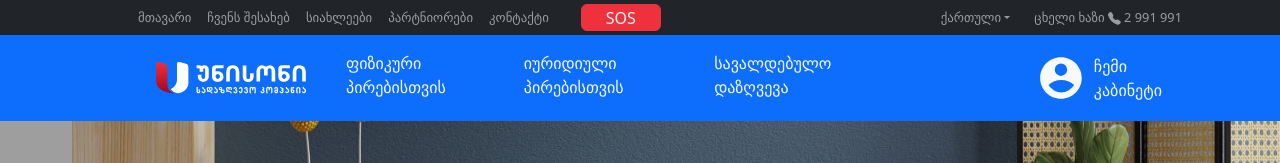
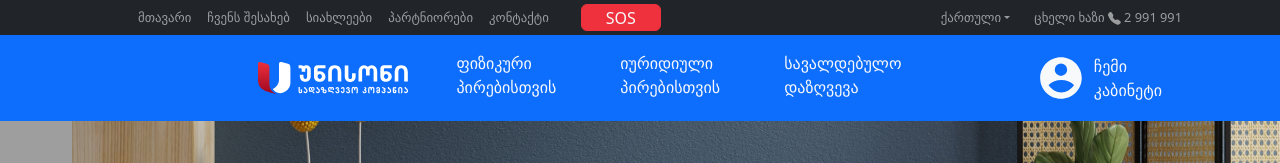
Before and after one commit to Tsotne91/unisoni-softlab, a React (Create React App) app: page / in a window 1280 px wide. Shown: the top 163 px of the page. Built offline with nearby package versions, Linux system fonts and the light colour scheme; grey boxes are pictures that could not be loaded.

Commit message:
Trying to insert overlay in MainNavbar but not yet working

```diff
--- a/public/index.html
+++ b/public/index.html
@@ -7,9 +7,8 @@
     <meta name="theme-color" content="#000000" />
     <meta
       name="description"
-      content="Web site created using create-react-app"
+      content="Unisoni Insurance Company"
     />
-    <link rel="apple-touch-icon" href="%PUBLIC_URL%/logo192.png" />
     <!--
       manifest.json provides metadata used when your web app is installed on a
       user's mobile device or desktop. See https://developers.google.com/web/fundamentals/web-app-manifest/
--- a/src/components/MainNavbar.js
+++ b/src/components/MainNavbar.js
@@ -1,15 +1,17 @@
-import {Container, Nav, Navbar} from "react-bootstrap";
-import React from "react";
+import {Container, Nav, Navbar, Overlay} from "react-bootstrap";
+import React, {useRef, useState} from "react";
 import "bootstrap/dist/css/bootstrap-grid.min.css";
 import {RiAccountCircleFill} from "react-icons/ri"
 
 
 export default function MainNavbar() {
+    // const [show, setShow] = useState(false);
+    // const target = useRef(null);
 
     return (
         <Navbar bg="primary" variant="primary" className="px-lg-5 px-md-3 px-sm-1">
             <Container  className="mx-lg-5 mx-md-3 mx-sm-1 justify-content-center">
-                <Nav className="px-5">
+                <Nav className="px-5 w-75">
                     <Navbar.Brand href="#home">
                         {/*temporary img, SVG is needed here*/}
                         <img src="./img/Logo.svg"
@@ -19,9 +21,40 @@ export default function MainNavbar() {
                              alt="Unison Logo"
                         />
                     </Navbar.Brand>
-                    <Nav.Link href="#physical" className="mx-3 text-light">ფიზიკური პირებისთვის</Nav.Link>
-                    <Nav.Link href="#judicial" className="mx-3 text-light">იურიდიული პირებისთვის</Nav.Link>
-                    <Nav.Link href="#obligatory" className="mx-3 text-light">სავალდებულო დაზღვევა</Nav.Link>
+                    <Nav.Link
+                        // ref={target} onMouseOver={() => setShow(!show)}
+                              href="#physical" className="mx-3 px-3 text-light ">ფიზიკური პირებისთვის</Nav.Link>
+                    {/*<Overlay target={target.current} show={show} placement='bottom'> {*/}
+                    {/*    ({show, scheduleUpdate, arrowProps, outOfBoundaries, placement, popper, ...props}) => (*/}
+                    {/*        <div*/}
+                    {/*            {...props}*/}
+                    {/*            style={{*/}
+                    {/*                position: 'absolute',*/}
+                    {/*                right: '5rem',*/}
+                    {/*                top: '4rem',*/}
+                    {/*                width: '23rem',*/}
+                    {/*                textAlign: 'center',*/}
+                    {/*                fontSize: "0.8rem",*/}
+                    {/*                padding: '0.4rem 1rem',*/}
+                    {/*                borderRadius: 5,*/}
+                    {/*                ...props.style,*/}
+                    {/*            }}*/}
+                    {/*        >*/}
+                    {/*            <div className="py-2"><a style={{textDecoration:"none"}}>ინდივიდუალური ჯანმრთელობის დაზღვევაა</a></div>*/}
+                    {/*            <div className="py-2"><a style={{textDecoration:"none"}}>ავტოდაზღვევა - პაკეტები</a></div>*/}
+                    {/*            <div className="py-2"><a style={{textDecoration:"none"}}>მძღოლის პასუხისმგებლობის დაზღვევა</a></div>*/}
+                    {/*            <div className="py-2"><a style={{textDecoration:"none"}}>სამოგზაურო დაზღვევა</a></div>*/}
+
+                    {/*        </div>*/}
+
+
+                    {/*    )}*/}
+
+
+                    {/*</Overlay>*/}
+
+                    <Nav.Link href="#judicial" className="mx-3 px-3 text-light ">იურიდიული პირებისთვის</Nav.Link>
+                    <Nav.Link href="#obligatory" className="mx-3 px-3 text-light">სავალდებულო დაზღვევა</Nav.Link>
                 </Nav>
             </Container>
                 <Nav className="mx-lg-5">
--- a/src/components/TopNavbar.js
+++ b/src/components/TopNavbar.js
@@ -28,7 +28,7 @@ export default function TopNavbar() {
                         placement='bottom'
                     >
                         {
-                            ({show: _show, popper, ...props}) =>
+                            ({placement, scheduleUpdate, arrowProps, outOfBoundaries, show, ...props}) =>
                                 (
                                     <div
                                         {...props}
--- a/src/custom.scss
+++ b/src/custom.scss
@@ -1,5 +1,5 @@
 
- $primary: #006A9F;
+ $primary: #1d5370;
  $danger: #EE313C;
 
  .py-2:hover  {
```
Also changed, not shown: public/manifest.json, src/custom.css.
